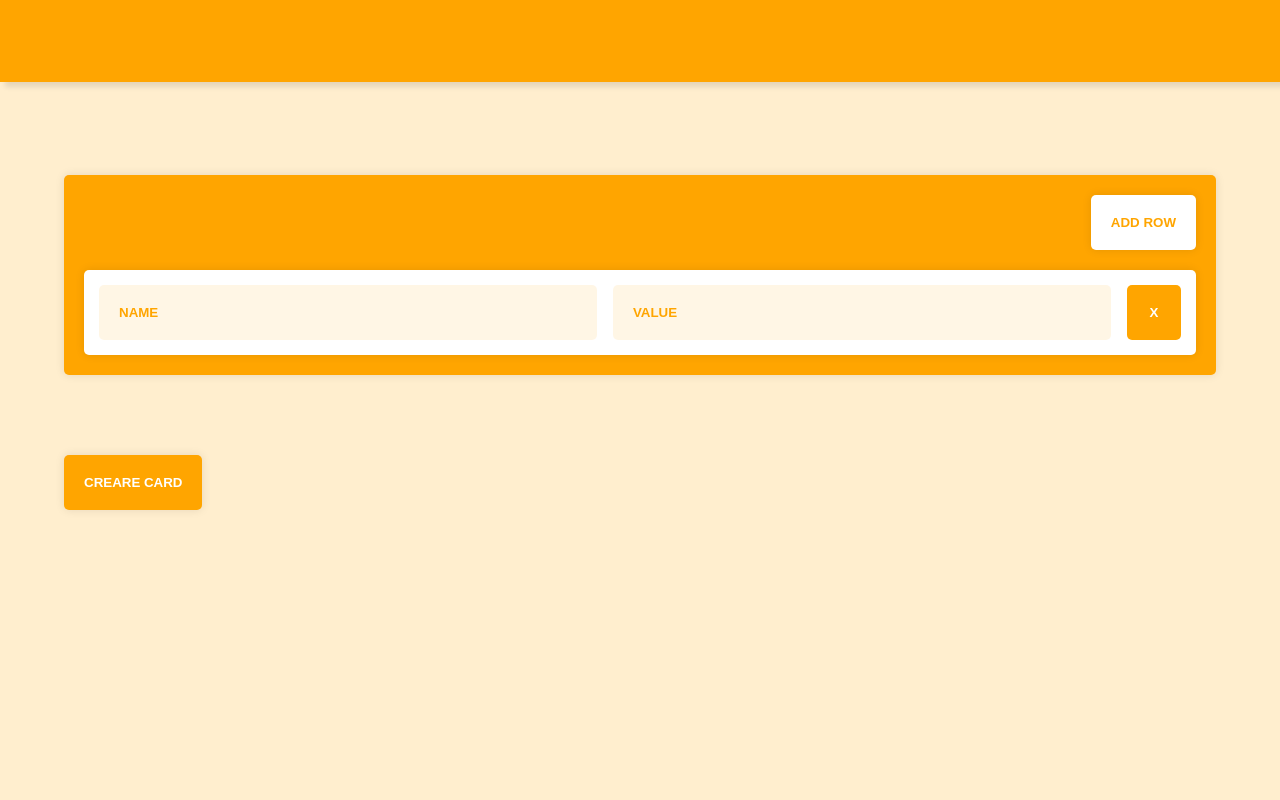
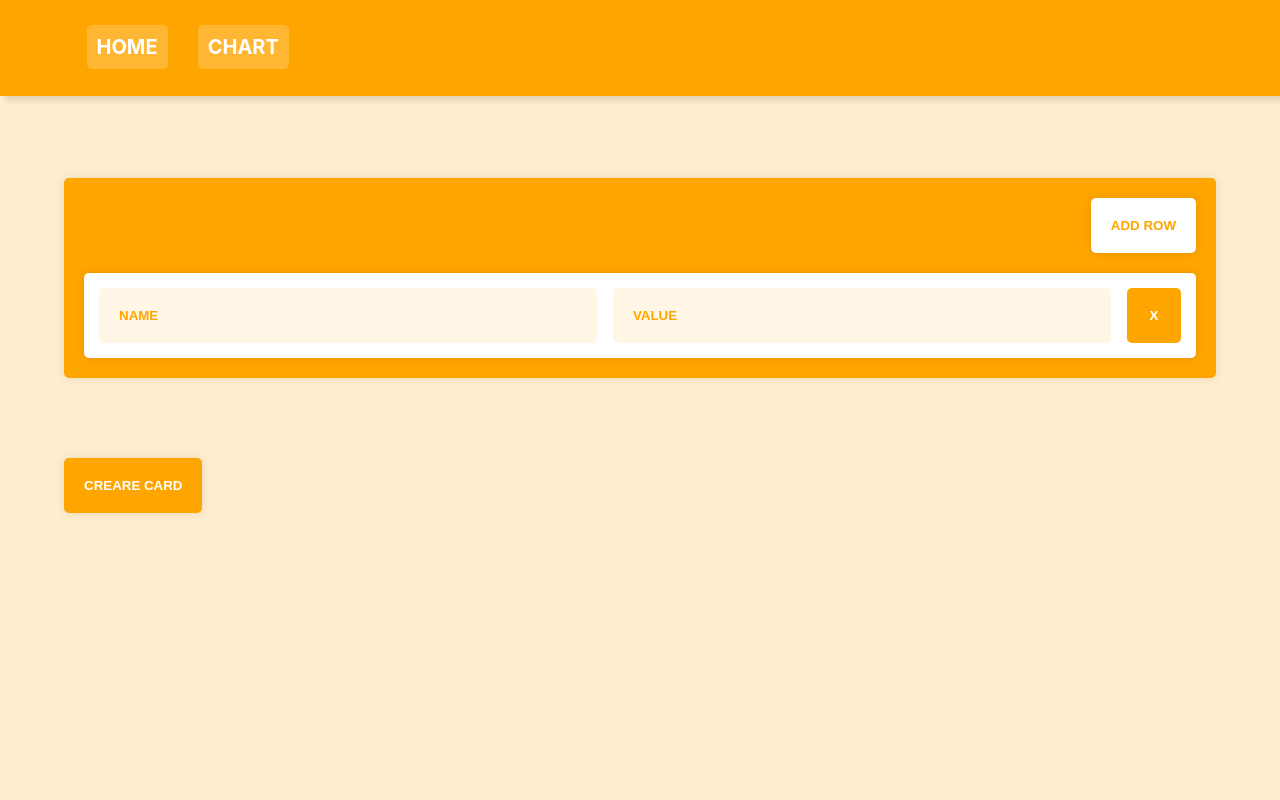
Before and after one commit to RamMahe1110/Albanero-assign, a React (Create React App) app: page / in a window 1280 px wide. Shown: the top 800 px of the page. Built offline with nearby package versions, Linux system fonts and the light colour scheme.

Commit message:
added router

```diff
--- a/package.json
+++ b/package.json
@@ -9,6 +9,7 @@
     "node-sass": "^4.14.1",
     "react": "^17.0.1",
     "react-dom": "^17.0.1",
+    "react-router-dom": "^5.2.0",
     "react-scripts": "4.0.1",
     "web-vitals": "^0.2.4"
   },
--- a/src/App.js
+++ b/src/App.js
@@ -1,4 +1,5 @@
 import React, { Component } from 'react'
+import { Route, Link } from 'react-router-dom'
 import './App.scss'
 import Home from './pages/Home'
 
@@ -6,8 +7,15 @@ class App extends Component {
   render() {
     return (
       <div className="app">
-        <nav></nav>
-        <Home />
+        <nav>
+          <div className="container">
+            <ul className="links">
+              <Link to="/">Home</Link>
+              <Link to="/">Chart</Link>
+            </ul>
+          </div>
+        </nav>
+        <Route path="/" exact={true} component={Home} />
         <footer>
           <div className="container">
             <h4 className="text">
--- a/src/App.scss
+++ b/src/App.scss
@@ -4,13 +4,32 @@
 
 nav {
   background: orange;
-  padding: 4rem;
+  padding: 2.5rem;
   border-bottom: 2px solid rgba(orange, 0.1);
   box-shadow: 5px 5px 5px rgba(0, 0, 0, 0.1);
   position: fixed;
   left: 0;
   top: 0;
   width: 100%;
+  .links {
+    display: flex;
+    align-items: center;
+    a {
+      color: #fff;
+      text-decoration: none;
+      text-transform: uppercase;
+      display: inline-block;
+      font-size: 2rem;
+      font-weight: bold;
+      padding: 1rem;
+      margin-right: 3rem;
+      background: rgba(#fff, 0.2);
+      border-radius: 5px;
+      &:hover {
+          background: rgba(#fff, 0.4);
+      }
+    }
+  }
 }
 
 button:focus,
@@ -42,7 +61,7 @@ input:focus {
 }
 
 .custom-input {
-  padding: calc(8rem + 95px) 0 8rem 0;
+  padding: calc(8rem + 98px) 0 8rem 0;
   min-height: 50vh;
   .content {
     padding: 2rem 2rem;
@@ -79,41 +98,34 @@ input:focus {
 }
 
 input::-webkit-input-placeholder {
-  /* WebKit, Blink, Edge */
   color: orange;
   font-weight: bold;
 }
 input:-moz-placeholder {
-  /* Mozilla Firefox 4 to 18 */
   color: orange;
   font-weight: bold;
   opacity: 1;
 }
 input::-moz-placeholder {
-  /* Mozilla Firefox 19+ */
   color: orange;
   font-weight: bold;
   opacity: 1;
 }
 input:-ms-input-placeholder {
-  /* Internet Explorer 10-11 */
   color: orange;
   font-weight: bold;
 }
 input::-ms-input-placeholder {
-  /* Microsoft Edge */
   color: orange;
   font-weight: bold;
 }
 
 input::placeholder {
-  /* Most modern browsers support this now. */
   color: orange;
   font-weight: bold;
 }
 
 .cards-section {
-  //background: #fff;
   padding: 0 0 8rem 0;
   min-height: 50vh;
   .cards-btn {
--- a/src/index.js
+++ b/src/index.js
@@ -1,17 +1,20 @@
-import React from 'react';
-import ReactDOM from 'react-dom';
-import './index.css';
-import App from './App';
-import reportWebVitals from './reportWebVitals';
+import React from 'react'
+import ReactDOM from 'react-dom'
+import './index.css'
+import App from './App'
+import reportWebVitals from './reportWebVitals'
+import { BrowserRouter } from 'react-router-dom'
 
 ReactDOM.render(
   <React.StrictMode>
-    <App />
+    <BrowserRouter>
+      <App />
+    </BrowserRouter>
   </React.StrictMode>,
   document.getElementById('root')
-);
+)
 
 // If you want to start measuring performance in your app, pass a function
 // to log results (for example: reportWebVitals(console.log))
 // or send to an analytics endpoint. Learn more: https://bit.ly/CRA-vitals
-reportWebVitals();
+reportWebVitals()
```
Also changed, not shown: 2 other files (tests, documents, lock files or other folders).
